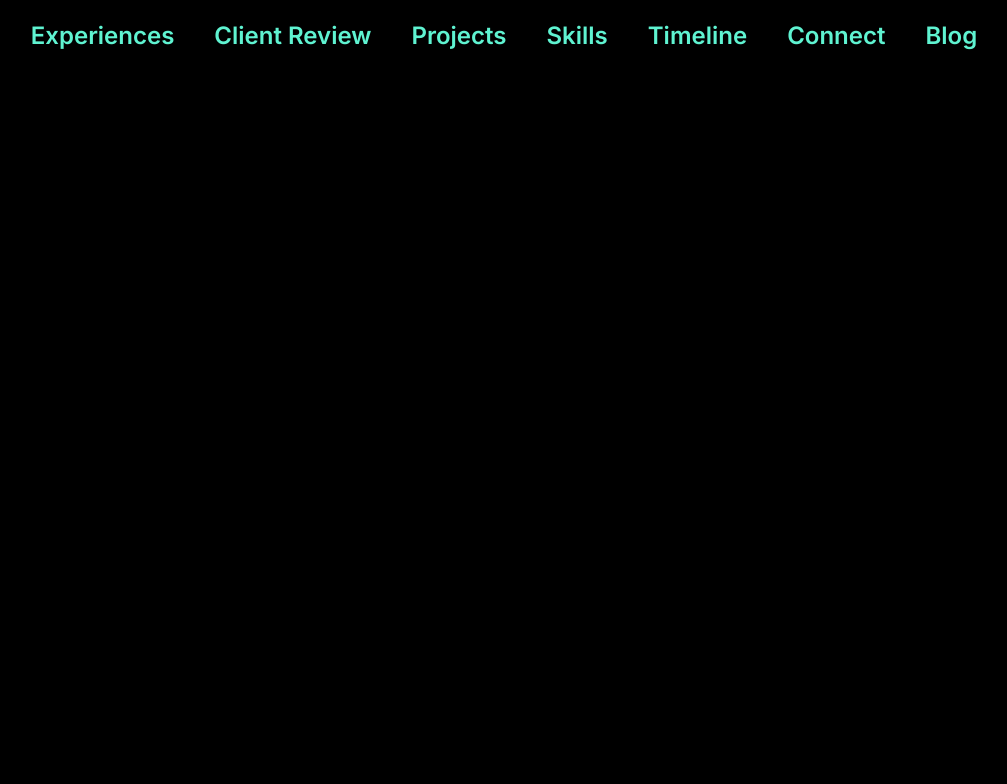
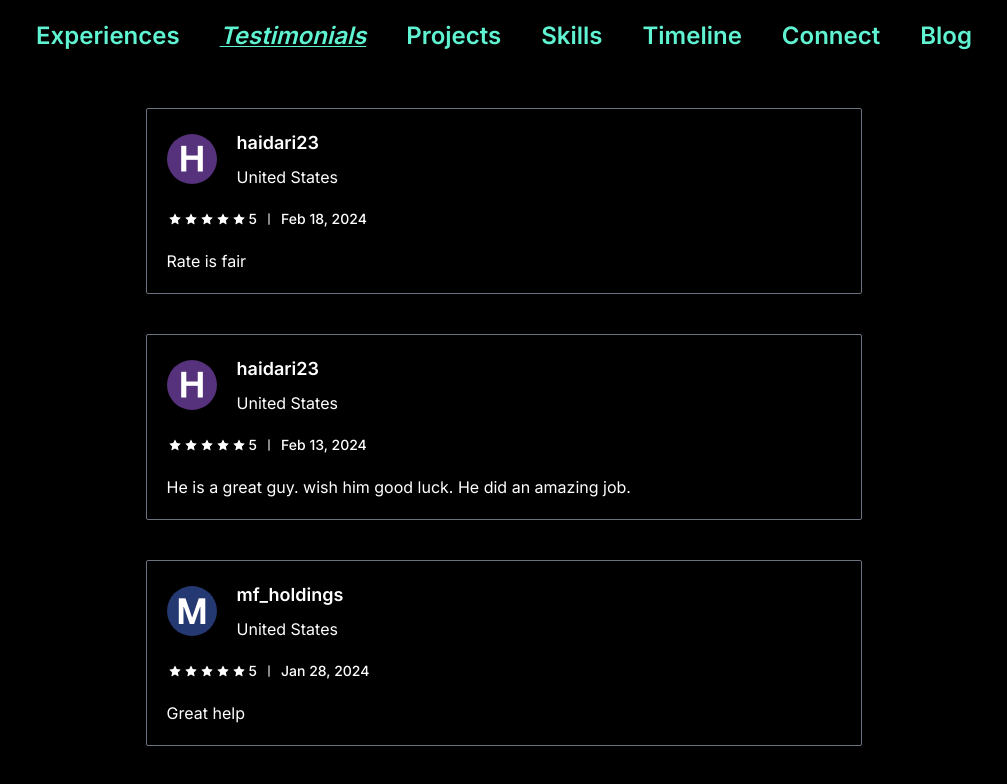
Before and after one commit to rakibul-wdp/portfolio, a Next.js app: page /testimonials in a window 1280 px wide. Before the commit this address had no page. Shown: the top 784 px of the page, without its empty margins (136-1143 px from the left). Built offline with nearby package versions, Linux system fonts and the light colour scheme.

Commit message:
change nav menu item name

```diff
--- a/app/review/page.tsx
+++ b/app/testimonials/page.tsx
@@ -1,9 +1,9 @@
 import { reviews } from "@/constants/reviews";
 import Image from "next/image";
+import { RxDividerVertical } from "react-icons/rx";
 import { TiStar } from "react-icons/ti";
-import { RxDividerVertical } from "react-icons/rx";
 
-const Review = () => {
+const Testimonials = () => {
   return (
     <div>
       {reviews.map((review) => (
@@ -43,4 +43,4 @@ const Review = () => {
   );
 };
 
-export default Review;
+export default Testimonials;
--- a/constants/navLinks.ts
+++ b/constants/navLinks.ts
@@ -11,8 +11,8 @@ export const navLinks = [
   },
   {
     id: 3,
-    route: "/review",
-    label: "Client Review",
+    route: "/testimonials",
+    label: "Testimonials",
   },
   {
     id: 4,
```
